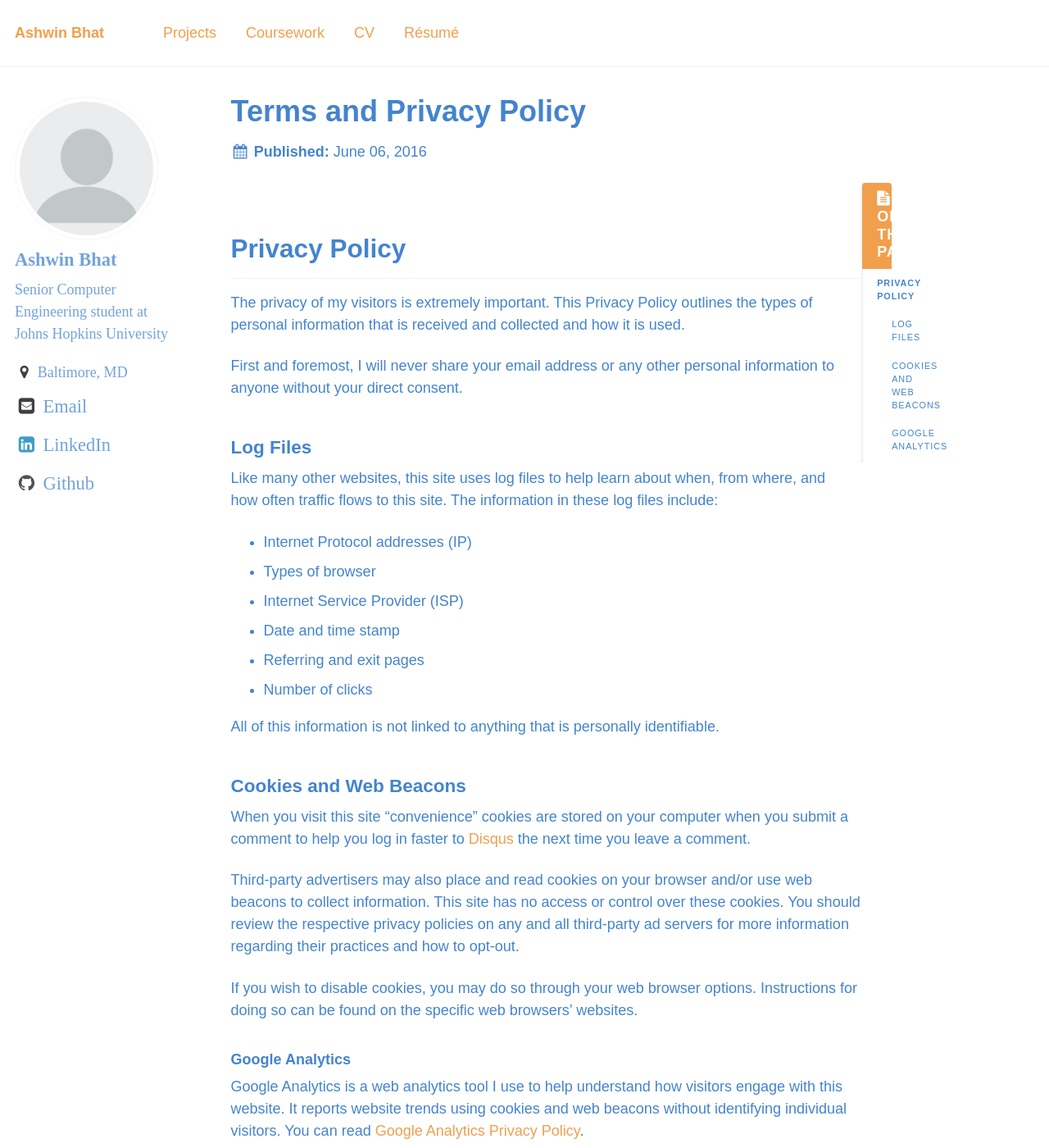
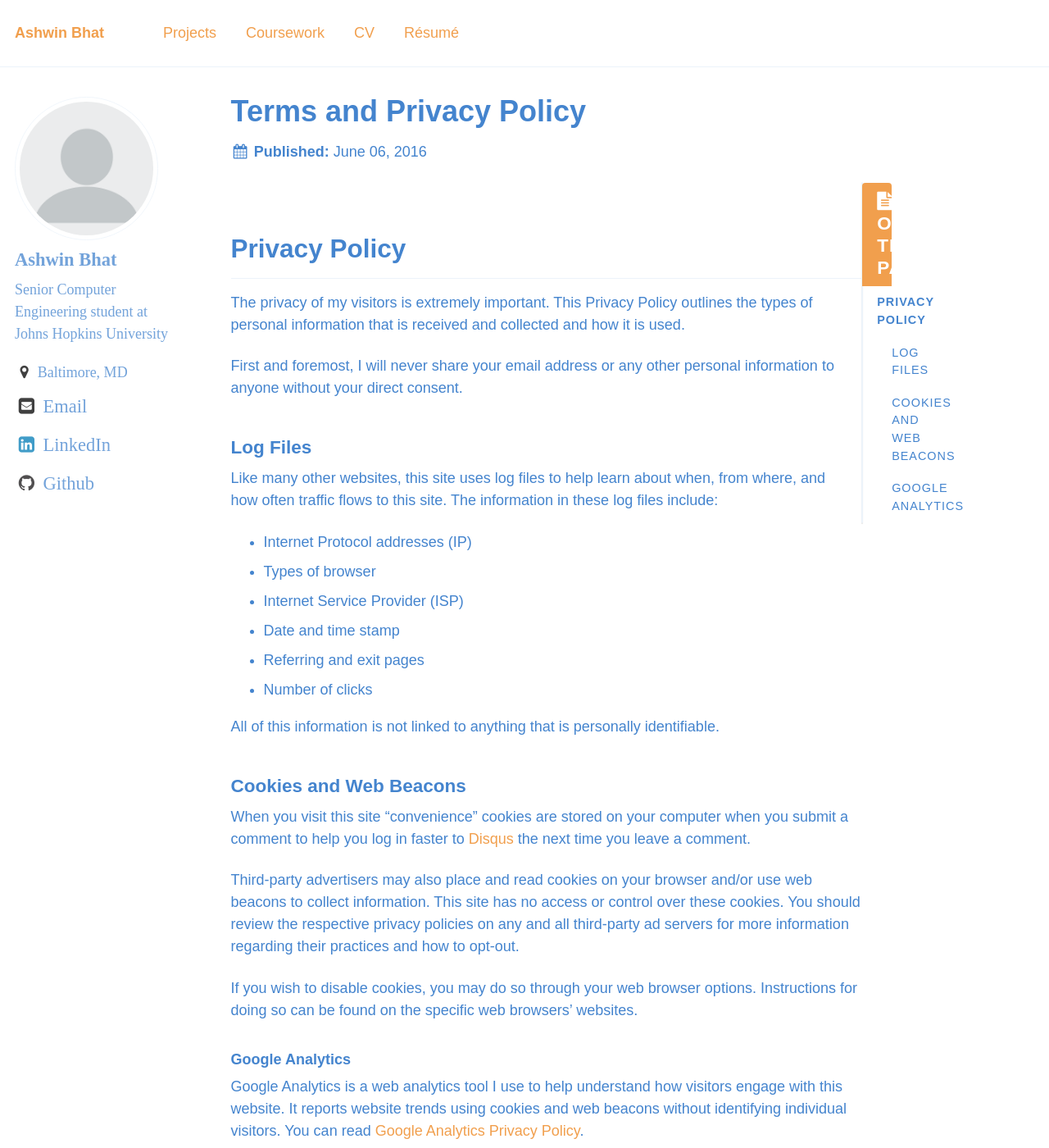
Before and after one commit to The-Shwin/the-shwin.github.io, a Jekyll site: the page built from _pages/terms.md, in a window 1280 px wide and 1400 px high. Shown: the whole window at 82% size. Built offline with Jekyll 4.4.1, drawn with Linux system fonts in a browser that asks for light colours.

Commit message:
Update _navigation.scss

```diff
--- a/_sass/_navigation.scss
+++ b/_sass/_navigation.scss
@@ -31,7 +31,7 @@
   ol {
     padding: 0;
     list-style: none;
-    font-size: $type-size-6;
+    font-size: $type-size-5;
 
     @include breakpoint($large) {
       @include span(10 of 12 last);
@@ -127,7 +127,7 @@
     float: left;
     width: 50%;
     font-family: Miso, sans-serif;
-    font-size: $type-size-5;
+    font-size: $type-size-4;
     font-weight: bold;
     text-align: center;
     text-decoration: none;
@@ -263,7 +263,7 @@
     a {
       margin: 0;
       padding: 10px 20px;
-      font-size: $type-size-5;
+      font-size: $type-size-4;
 
       &:hover {
         color: $masthead-link-color-hover;
@@ -349,7 +349,7 @@
   margin: 0;
   padding: 0.5rem 1rem;
   font-family: Miso, sans-serif;
-  font-size: $type-size-5;
+  font-size: $type-size-4;
   font-weight: bold;
 }
 
@@ -358,7 +358,7 @@
   margin: 0.5rem 0;
   padding: 0.5rem 0;
   font-family: Miso, sans-serif;
-  font-size: $type-size-6;
+  font-size: $type-size-5;
   font-weight: bold;
   text-transform: uppercase;
   border-bottom: 1px solid $border-color;
@@ -381,7 +381,7 @@
 
   .nav__title {
     color: #fff;
-    font-size: $type-size-6;
+    font-size: $type-size-5;
     background: $primary-color;
     border-top-left-radius: $border-radius;
     border-top-right-radius: $border-radius;
@@ -399,7 +399,7 @@
     display: block;
     padding: 0.5rem 1rem;
     color: $gray;
-    font-size: $type-size-7;
+    font-size: $type-size-6;
     font-weight: bold;
     line-height: 1.5;
     border-bottom: 1px solid $border-color;
```
